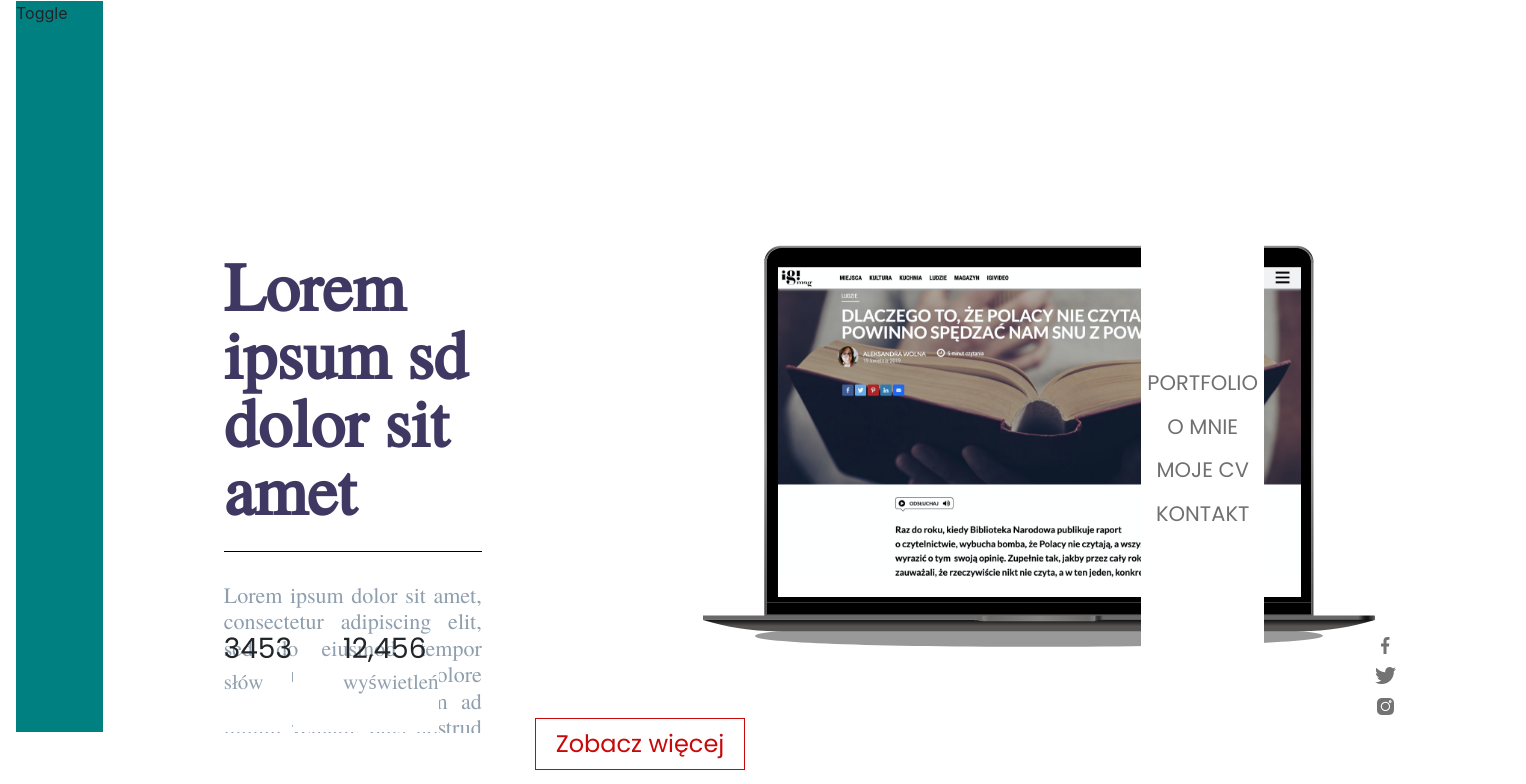
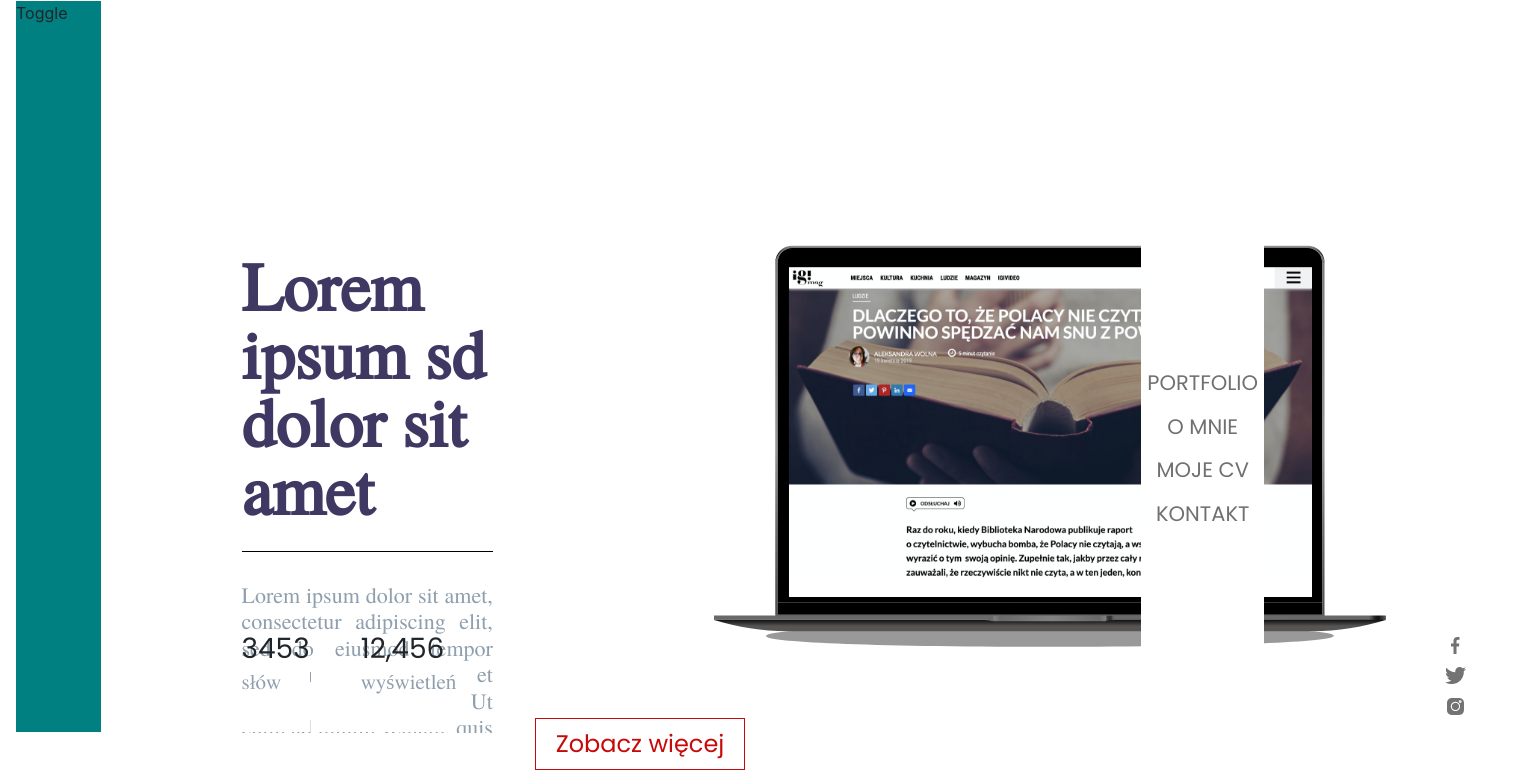
Before and after one commit to elderbary/portfolio-react-aleksandra, a React (Create React App) app: page / in a window 1280 px wide. Shown: the top 784 px of the page, 1526 px wide, since content can reach past the window. Built offline with nearby package versions, Linux system fonts and the light colour scheme.

Commit message:
poprawki stylistyczne v2

```diff
--- a/src/layouts/Picture.js
+++ b/src/layouts/Picture.js
@@ -1,8 +1,9 @@
 import React from 'react';
+import '../styles/picture.css';
 import pc from '../images/pc.png';
 const Picture = () => {
     return (
-        <div style={{ margin: '0 auto' }}>
+        <div className="picture">
 
             <img src={pc} alt="pc" />
 
--- /dev/null
+++ b/src/styles/picture.css
@@ -0,0 +1,3 @@
+.picture img {
+    padding-left:  0px;
+}
--- a/src/styles/social.css
+++ b/src/styles/social.css
@@ -11,4 +11,5 @@
 
 .flex-container li {
     margin-top: 6px;
+    margin-right: -140px;
 }
--- a/src/styles/stats.css
+++ b/src/styles/stats.css
@@ -3,7 +3,7 @@
     flex-direction: column;
     z-index: 1;
     justify-items: end;
-    margin-left: 120px;
+    margin-left: 140px;
     padding: 0px 0px 0px 0px;
     margin-top: -35px;
 }
--- a/src/styles/text.css
+++ b/src/styles/text.css
@@ -1,7 +1,7 @@
 .title {
     padding-top: 250px;
     margin-bottom: 150px;
-    margin-left: 120px;
+    margin-left: 140px;
     padding-bottom: 20px;
     margin-right: 220px;
     border-bottom: 1.5px solid black;
@@ -21,7 +21,7 @@
 }
 
 .text {
-    margin-left: 120px;
+    margin-left: 140px;
     margin-top: -120px;
     padding: 0px;
     margin-right: 220px;
```
